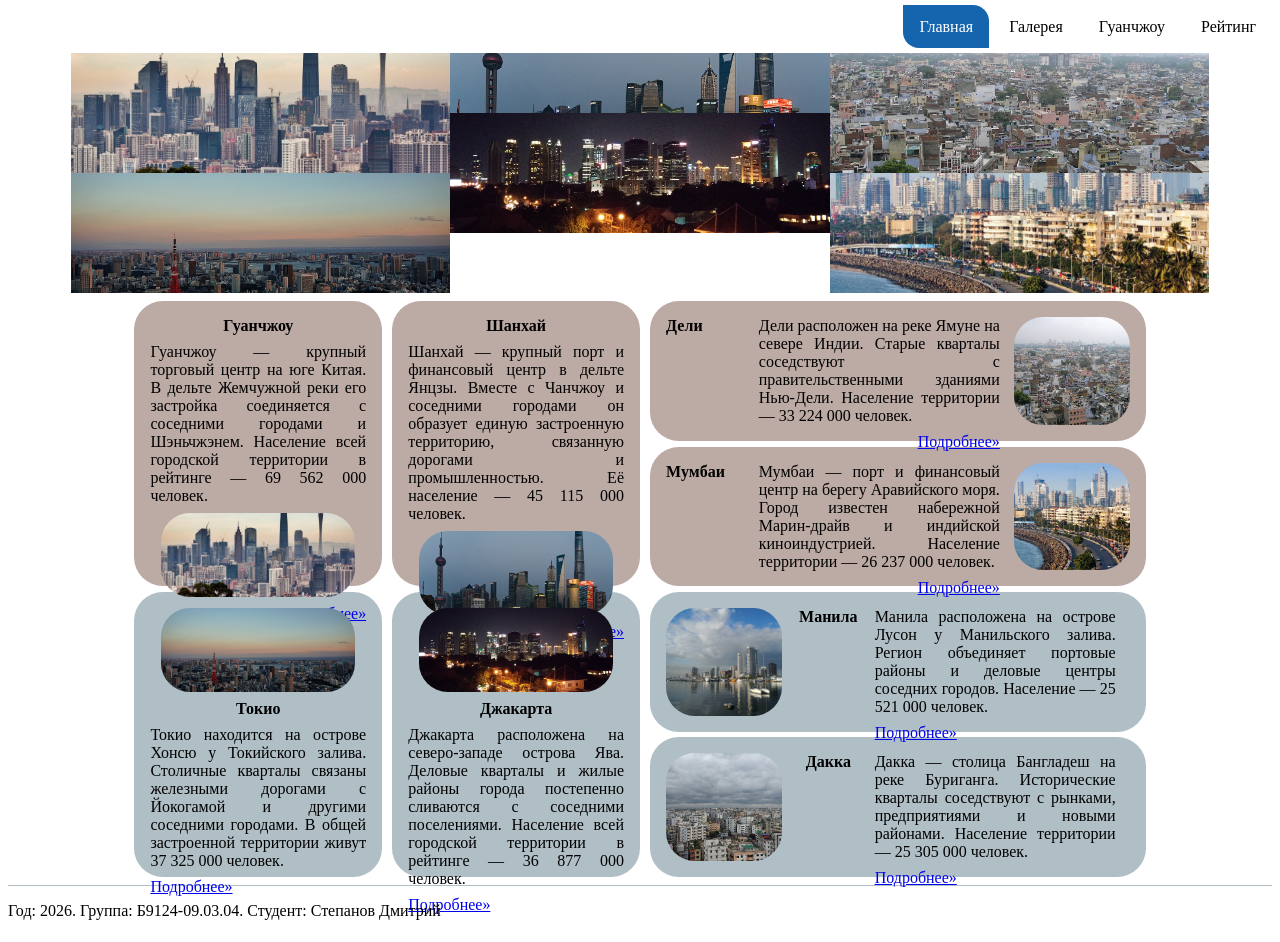
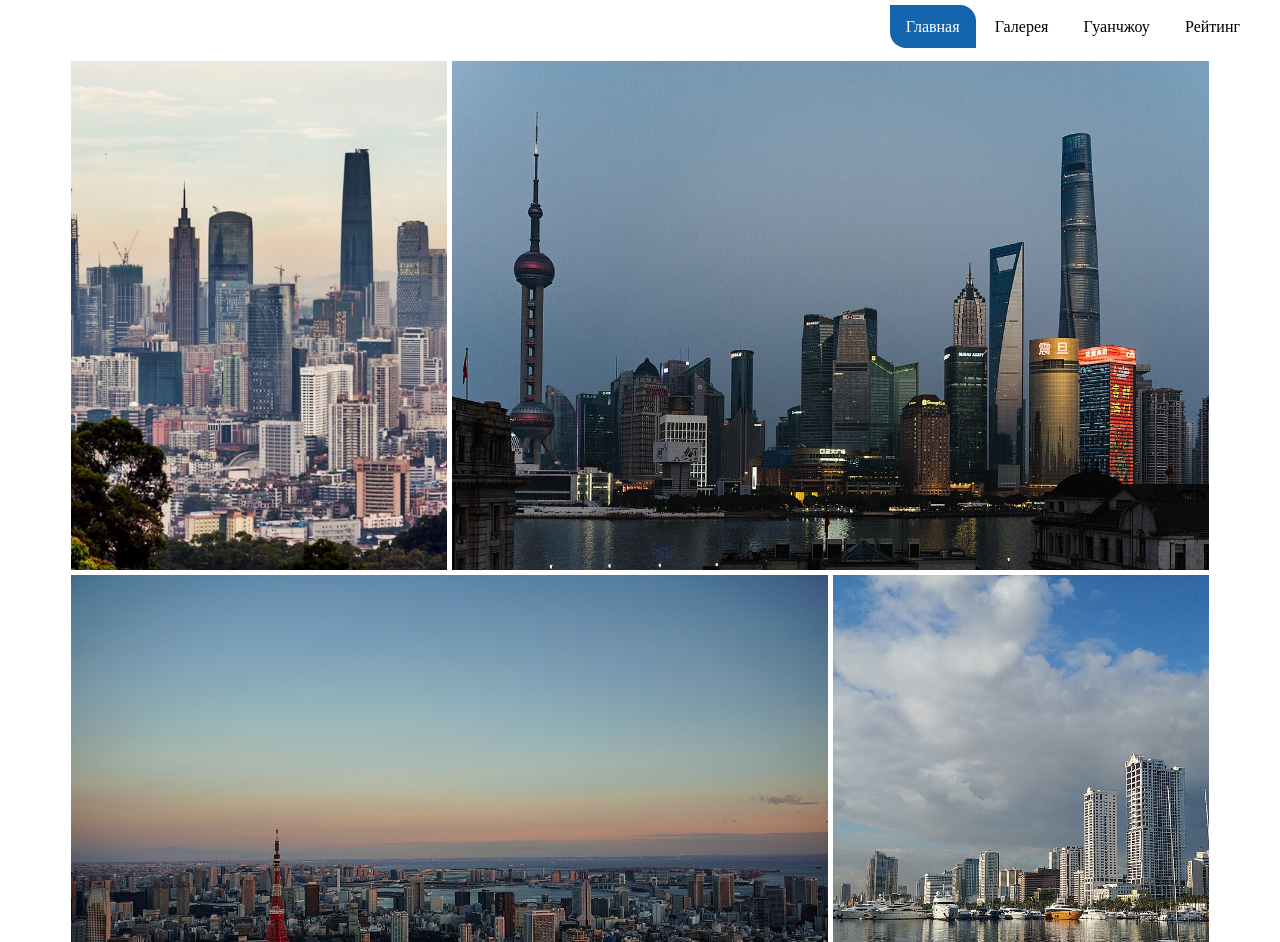
Before and after one commit to stpnv0/network-and-internet-technologies, a plain HTML site: page index.html in a window 1280 px wide. Shown: the part 57-999 px from the top of the page. Drawn offline with Linux system fonts and the light colour scheme.

Commit message:
pract_3 is done

```diff
--- a/index.html
+++ b/index.html
@@ -19,100 +19,69 @@
 
     <main>
         <div class="gallery" id="gallery">
-            <div class="col">
             <a class="item" href="guangzhou.html">
                 <img src="images/guangzhou.jpg" alt="Панорама Гуанчжоу">
             </a>
-                <a class="item" href="tokyo.html">
+            <a class="item wide" href="shanghai.html">
+                <img src="images/shanghai.jpg" alt="Панорама Шанхая">
+            </a>
+            <a class="item wide" href="tokyo.html">
                 <img src="images/tokyo.jpg" alt="Панорама Токио">
             </a>
-            </div><!--
-         --><div class="col">
-                <a class="item short" href="shanghai.html">
+            <a class="item" href="manila.html">
+                <img src="images/manila.jpg" alt="Панорама Манилы">
+            </a>
+        </div>
+
+        <div class="cards">
+            <div class="card">
+                <img src="images/tokyo.jpg" alt="Панорама Токио">
+                <b>Шанхай</b>
+                <span class="text">Порт и финансовый центр в дельте Янцзы. <a href="shanghai.html">Подробнее</a></span>
+            </div>
+            <div class="card">
                 <img src="images/shanghai.jpg" alt="Панорама Шанхая">
-                </a>
-                <a class="item" href="jakarta.html">
+                <b>Шанхай</b>
+                <span class="text">Порт и финансовый центр в дельте Янцзы. <a href="shanghai.html">Подробнее</a></span>
+            </div>
+            <div class="card">
                 <img src="images/jakarta.jpg" alt="Панорама Джакарты">
-                </a>
-            </div><!--
-         --><div class="col">
-                <a class="item" href="delhi.html">
-                    <img src="images/delhi.jpg" alt="Панорама Дели">
-                </a>
-                <a class="item" href="mumbai.html">
-                    <img src="images/mumbaj.jpg" alt="Панорама Мумбаи">
-                </a>
+                <b>Шанхай</b>
+                <span class="text">Порт и финансовый центр в дельте Янцзы. <a href="shanghai.html">Подробнее</a></span>
             </div>
         </div>
 
-        <div class="content">
-            <div class="col">
-                <div class="card brown vertical">
-                    <h2 class="title">Гуанчжоу</h2>
-                    <p class="text">Гуанчжоу — крупный торговый центр на юге Китая. В дельте Жемчужной реки его застройка соединяется с соседними городами и Шэньчжэнем. Население всей городской территории в рейтинге — 69 562 000 человек. </p>
-                    <img class="photo" src="images/guangzhou.jpg" alt="Панорама Гуанчжоу">
+        <div class="feature">
+            <img src="images/guangzhou.jpg" alt="Городская застройка Гуанчжоу">
+            <span class="title">Гуанчжоу — город в дельте Жемчужной реки</span>
+            <span class="text">Гуанчжоу — крупный торговый и промышленный центр на юге Китая. Жилые кварталы, транспортные узлы и предприятия связывают его с соседними городами дельты Жемчужной реки и Шэньчжэнем.
+            В рейтинге Demographia World Urban Areas за 2025 год объединённая территория Гуанчжоу-Шэньчжэнь занимает первое место: здесь живут 69 562 000 человек. Это население всей застроенной территории, а не только города в административных границах.</span>
             <a class="more" href="guangzhou.html">Подробнее»</a>
         </div>
-                <div class="card grey vertical">
-                    <img class="photo" src="images/tokyo.jpg" alt="панорама Токио">
-                    <h2 class="title">Токио</h2>
-                    <p class="text">Токио находится на острове Хонсю у Токийского залива. Столичные кварталы связаны железными дорогами с Йокогамой и другими соседними городами. В общей застроенной территории живут 37 325 000 человек.</p>
-                    <a class="more" href="tokyo.html">Подробнее»</a>
+
+        <div class="cards">
+            <div class="card">
+                <img src="images/delhi.jpg" alt="Городская застройка Дели">
+                <b>Шанхай</b>
+                <span class="text">Порт и финансовый центр в дельте Янцзы. <a href="shanghai.html">Подробнее</a></span>
             </div>
-            </div><!--
-         --><div class="col">
-                <div class="card brown vertical">
-                    <h2 class="title">Шанхай</h2>
-                    <p class="text">Шанхай — крупный порт и финансовый центр в дельте Янцзы. Вместе с Чанчжоу и соседними городами он образует единую застроенную территорию, связанную дорогами и промышленностью. Её население — 45 115 000 человек.</p>
-                    <img class="photo" src="images/shanghai.jpg" alt="Панорама Шанхая">
-                    <a class="more" href="shanghai.html">Подробнее»</a>
+            <div class="card">
+                <img src="images/mumbaj.jpg" alt="Набережная Марин-драйв в Мумбаи">
+                <b>Шанхай</b>
+                <span class="text">Порт и финансовый центр в дельте Янцзы. <a href="shanghai.html">Подробнее</a></span>
             </div>
-                <div class="card grey vertical">
-                    <img class="photo" src="images/jakarta.jpg" alt="Панорама Джакарты">
-                    <h2 class="title">Джакарта</h2>
-                    <p class="text">Джакарта расположена на северо-западе острова Ява. Деловые кварталы и жилые районы города постепенно сливаются с соседними поселениями. Население всей городской территории в рейтинге — 36 877 000 человек.</p>
-                    <a class="more" href="jakarta.html">Подробнее»</a>
-                </div>
-            </div><!--
-         --><div class="col wide">
-                <div class="card brown horizontal">
-                    <h2 class="title">Дели</h2><!--
-                 --><div class="copy">
-                        <p class="text">Дели расположен на реке Ямуне на севере Индии. Старые кварталы соседствуют с правительственными зданиями Нью-Дели. Население территории — 33 224 000 человек.</p>
-                        <a class="more" href="delhi.html">Подробнее»</a>
-                    </div><!--
-                 --><img class="photo" src="images/delhi.jpg" alt="застройка Дели">
-                </div>
-                <div class="card brown horizontal">
-                    <h2 class="title">Мумбаи</h2><!--
-                 --><div class="copy">
-                        <p class="text">Мумбаи — порт и финансовый центр на берегу Аравийского моря. Город известен набережной Марин-драйв и индийской киноиндустрией. Население территории — 26 237 000 человек.</p>
-                        <a class="more" href="mumbai.html">Подробнее»</a>
-                    </div><!--
-                --><img class="photo" src="images/mumbaj.jpg" alt="Набережная Марин-драйв">
-                </div>
-                <div class="card grey horizontal">
-                    <img class="photo" src="images/manila.jpg" alt="Панорама Манилы"><!--
-                 --><h2 class="title">Манила</h2><!--
-                 --><div class="copy">
-                        <p class="text">Манила расположена на острове Лусон у Манильского залива. Регион объединяет портовые районы и деловые центры соседних городов. Население — 25 521 000 человек.</p>
-                        <a class="more" href="manila.html">Подробнее»</a>
-                    </div>
-                </div>
-                <div class="card grey horizontal">
-                    <img class="photo" src="images/dhaka.jpg" alt="застройка Дакки"><!--
-                 --><h2 class="title">Дакка</h2><!--
-                 --><div class="copy">
-                        <p class="text">Дакка — столица Бангладеш на реке Буриганга. Исторические кварталы соседствуют с рынками, предприятиями и новыми районами. Население территории — 25 305 000 человек.</p>
-                        <a class="more" href="dhaka.html">Подробнее»</a>
-                    </div>
-                </div>
+            <div class="card">
+                <img src="images/dhaka.jpg" alt="Городская застройка Дакки">
+                <b>Шанхай</b>
+                <span class="text">Порт и финансовый центр в дельте Янцзы. <a href="shanghai.html">Подробнее</a></span>
             </div>
         </div>
     </main>
 
     <footer class="footer">
-        <p>Год: 2026. Группа: Б9124-09.03.04. Студент: Степанов Дмитрий</p>
+        <span>Год: 2026</span>
+        <span>Группа: Б9124-09.03.04</span>
+        <span>Степанов Д.И.</span>
     </footer>
 </body>
 </html>
--- a/styles/style.css
+++ b/styles/style.css
@@ -1,158 +1,182 @@
+.header {
+    background-color: #49a4f5;
+    padding: 0.3rem 1rem;
+
     .logo {
         text-decoration: none;
         color: white;
         font-size: 1em;
     }
-
-.header {
-    background-color: #49a4f5;
-    padding: 0.3em;
 }
 
 .menu {
-    text-align: right;
-    padding: 0.3em 0;
-}
+    display: flex;
+    justify-content: flex-end;
+    gap: 0.2rem;
+    padding: 0.3rem 1rem;
 
-.menu .link {
-    display: inline-block;
+    .link {
+        display: flex;
+        align-items: center;
+        justify-content: center;
         color: black;
         padding: 0.8em 1em;
         text-decoration: none;
+        border-radius: 0 1rem;
+
+        &:hover {
+            background-color: #e2f0fc;
         }
 
-.menu .link.active {
+        &.active {
+            color: white;
             background-color: #1565ae;
-    color: white;
-    border-radius: 0 1em;
+        }
+    }
 }
 
+main {
+    display: grid;
+    gap: 1rem;
+    margin: 0.5rem 0;
+
     .gallery {
+        display: grid;
+        grid-template-columns: repeat(3, 1fr);
+        grid-template-rows: repeat(2, 1fr);
+        gap: 5px;
         width: 90%;
-    height: 15em;
         margin: 0 auto;
-}
 
-.gallery .col {
-    display: inline-block;
-    width: 33.3333333333%;
-    height: 100%;
-}
+        .item {
+            overflow: hidden;
 
-.gallery .item {
-    display: block;
-    height: 50%;
-}
-
-.gallery .item.short {
-    height: 25%;
-}
-
-.gallery .item img {
-    display: block;
+            img {
                 width: 100%;
                 height: 100%;
                 object-fit: cover;
             }
-
-.content {
-    width: 80%;
-    height: 36em;
-    margin: 0.5em auto;
         }
 
-.content .col {
-    display: inline-block;
-    vertical-align: top;
-    width: 24.5%;
-    height: 100%;
-    margin-right: 1%;
+        .wide {
+            grid-column: span 2;
+        }
     }
 
-.content .col.wide {
-    width: 49%;
-    margin-right: 0;
+    .cards {
+        display: flex;
+        justify-content: space-between;
+        width: 80%;
+        margin: 0 auto;
+        gap: 1rem;
+
+        .card {
+            display: flex;
+            flex-direction: column;
+            align-items: center;
+            width: 13rem;
+            min-width: 10rem;
+            padding: 0.5rem;
+            border: thin solid grey;
+            text-align: center;
+
+            img {
+                width: 5rem;
+                height: 4rem;
+                object-fit: cover;
+            }
+        }
     }
 
-.card {
-    box-sizing: border-box;
-    padding: 1em;
-    margin-bottom: 0.36em;
-    border-radius: 1.8em;
+    .feature {
+        display: flex;
+        flex-direction: column;
+        gap: 0.75rem;
+        width: 55%;
+        min-width: 32rem;
+        margin: 0 auto;
+        padding: 1rem;
+        border-radius: 2rem;
+        background-color: #b0bec5;
+        text-align: center;
+        align-items: center;
+
+        img {
+            width: 100%;
+            height: 6rem;
+            border-radius: 2rem;
+            object-fit: cover;
         }
 
         .title {
-    margin: 0 auto 0.5em;
-    font-size: 1em;
-    text-align: center;
+            font-size: 1.2rem;
+            font-weight: bold;
         }
 
         .text {
-    margin: 0 auto 0.5em;
             text-align: justify;
-}
-
-.photo {
-    display: block;
-    object-fit: cover;
-    border-radius: 1.8em;
             width: 90%;
-    height: 33%;
-    margin: 0 auto 0.5em;
         }
 
         .more {
-    display: block;
+            align-self: start;
+            padding: 0.1rem 0.3rem;
+            border: thin solid black;
+            border-radius: 0.4rem;
+            color: white;
+            background-color: #49a4f5;
+            text-decoration: none;
         }
-
-.brown .more {
-    text-align: right;
     }
-
-.vertical {
-    height: 49.5%;
-}
-
-.horizontal {
-    height: 24.25%;
-}
-
-.horizontal .title,
-.horizontal .copy,
-.horizontal .photo {
-    display: inline-block;
-    vertical-align: top;
-    box-sizing: border-box;
-    margin: 0;
-}
-
-.horizontal .title {
-    width: 20%;
-}
-
-.horizontal .copy {
-    width: 55%;
-    padding-right: 3%;
-}
-
-.horizontal .photo {
-    width: 25%;
-    height: 100%;
-}
-
-.horizontal.brown .title {
-    text-align: left;
-}
-
-.brown {
-    background-color: #bcaaa4;
-}
-
-.grey {
-    background-color: #b0bec5;
 }
 
 .footer {
+    display: flex;
+    justify-content: space-between;
+    margin: auto auto 0;
+    padding: 1rem 0;
+    border-top: 1px solid #b0bec5;
+}
+
+@media (width <= 700px) {
+    .menu {
+        display: grid;
+        grid-template-columns: repeat(2, 1fr);
+        width: 90%;
         margin: 0 auto;
-    border-top: 0.1em solid #b0bec5;
     }
+
+    main {
+        .gallery {
+            grid-template-columns: 1fr;
+            height: unset;
+
+            .wide {
+                grid-column: unset;
+            }
+        }
+
+        .cards {
+            flex-direction: column;
+
+            .card {
+                width: unset;
+
+                img {
+                    width: 100%;
+                    height: auto;
+                    object-fit: cover;
+                }
+            }
+        }
+
+        .feature {
+            width: 90%;
+            min-width: unset;
+        }
+    }
+
+    footer {
+        flex-direction: column;
+    }
+}
```
Lines whose indentation alone changed are shown as unchanged.
